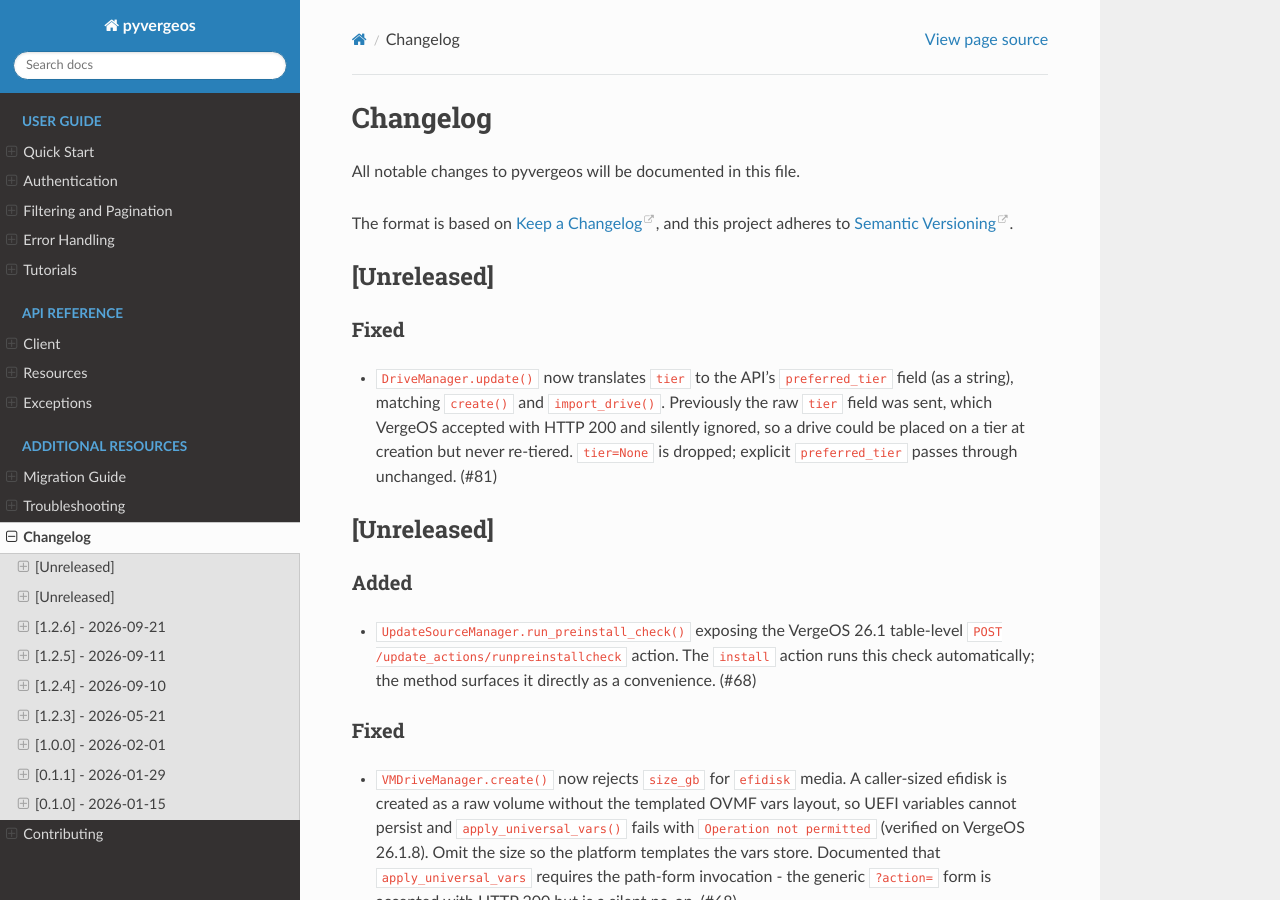
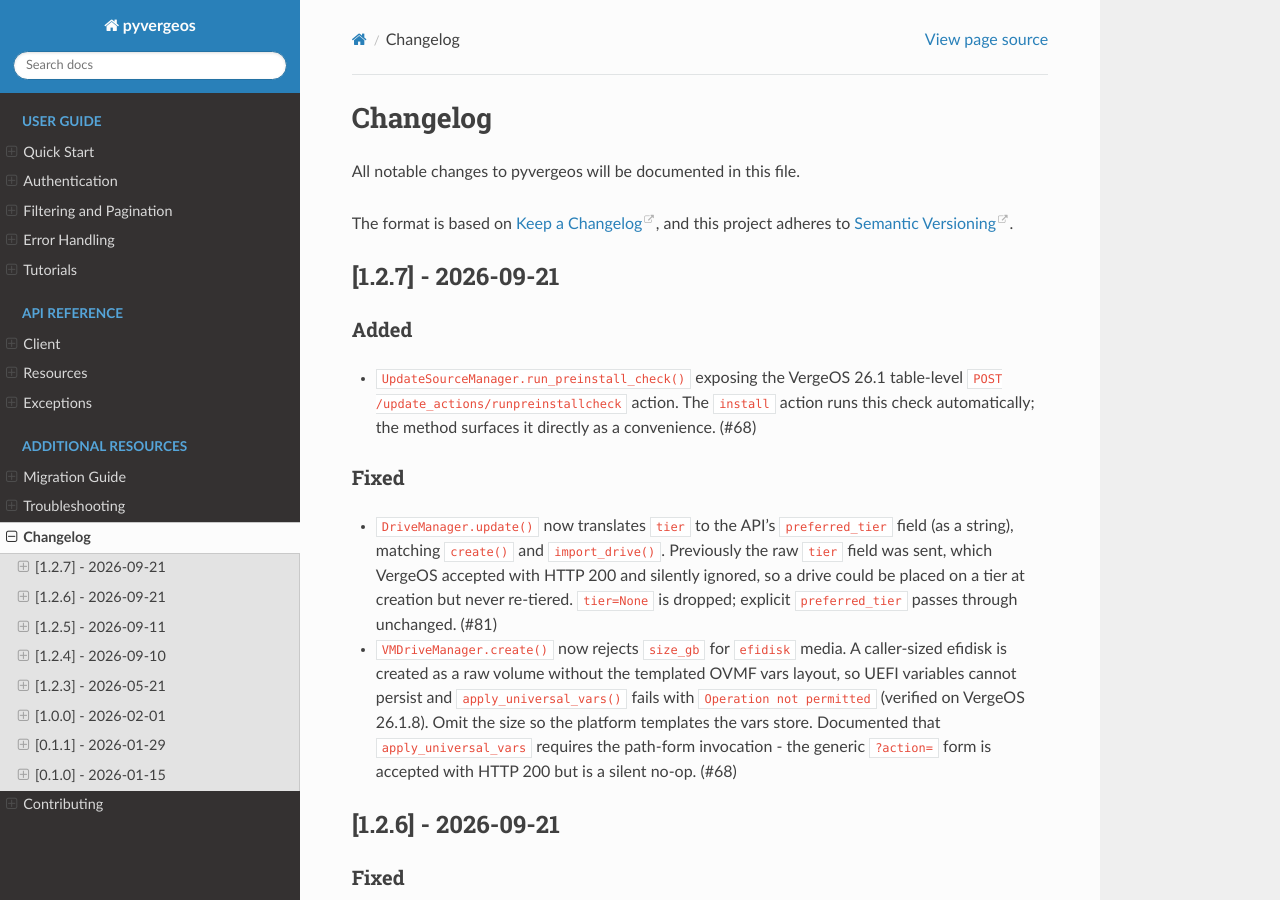
Before and after one commit to verge-io/pyVergeOS, a Sphinx documentation site: the page built from docs/changelog.rst, in a window 1280 px wide and 900 px high. Built offline with Sphinx 7.4.7 and the Read the Docs theme 3.1.0, drawn with Linux system fonts in a browser that asks for light colours.

Commit message:
chore: prepare v1.2.7 release
Consolidate the stacked [Unreleased] sections from PRs #92 and #93
into a dated 1.2.7 entry; bump version in both pyproject.toml and
__version__.py; refresh uv.lock.

Co-Authored-By: Claude Fable 5 <noreply@anthropic.com>

```diff
--- a/docs/changelog.rst
+++ b/docs/changelog.rst
@@ -6,21 +6,8 @@ All notable changes to pyvergeos will be documented in this file.
 The format is based on `Keep a Changelog <https://keepachangelog.com/>`_,
 and this project adheres to `Semantic Versioning <https://semver.org/>`_.
 
-[Unreleased]
-------------
-
-Fixed
-^^^^^
-
-- ``DriveManager.update()`` now translates ``tier`` to the API's
-  ``preferred_tier`` field (as a string), matching ``create()`` and
-  ``import_drive()``. Previously the raw ``tier`` field was sent, which
-  VergeOS accepted with HTTP 200 and silently ignored, so a drive could be
-  placed on a tier at creation but never re-tiered. ``tier=None`` is dropped;
-  explicit ``preferred_tier`` passes through unchanged. (#81)
-
-[Unreleased]
-------------
+[1.2.7] - 2026-09-21
+--------------------
 
 Added
 ^^^^^
--- a/pyproject.toml
+++ b/pyproject.toml
@@ -1,6 +1,6 @@
 [project]
 name = "pyvergeos"
-version = "1.2.6"
+version = "1.2.7"
 description = "Python SDK for the VergeOS REST API"
 readme = "README.md"
 license = { text = "Apache-2.0" }
--- a/pyvergeos/__version__.py
+++ b/pyvergeos/__version__.py
@@ -1,3 +1,3 @@
 """Version information for pyvergeos."""
 
-__version__ = "1.2.6"
+__version__ = "1.2.7"
```
Also changed, not shown: other parts of docs/changelog.rst (+6 -0 lines), 1 other file.
